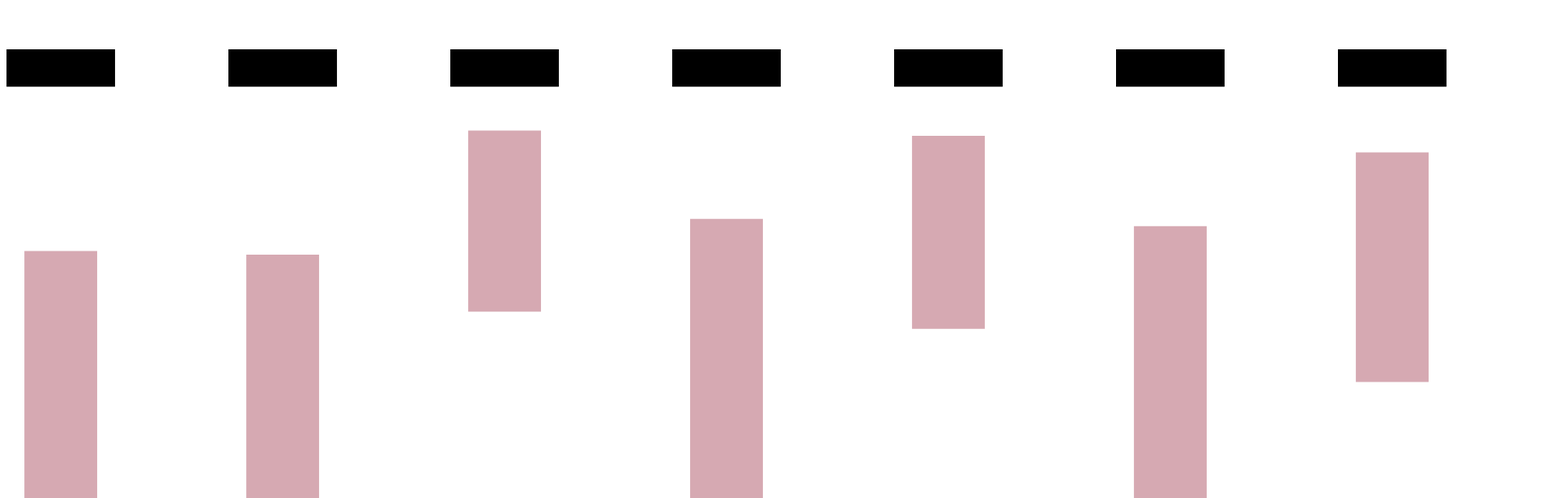
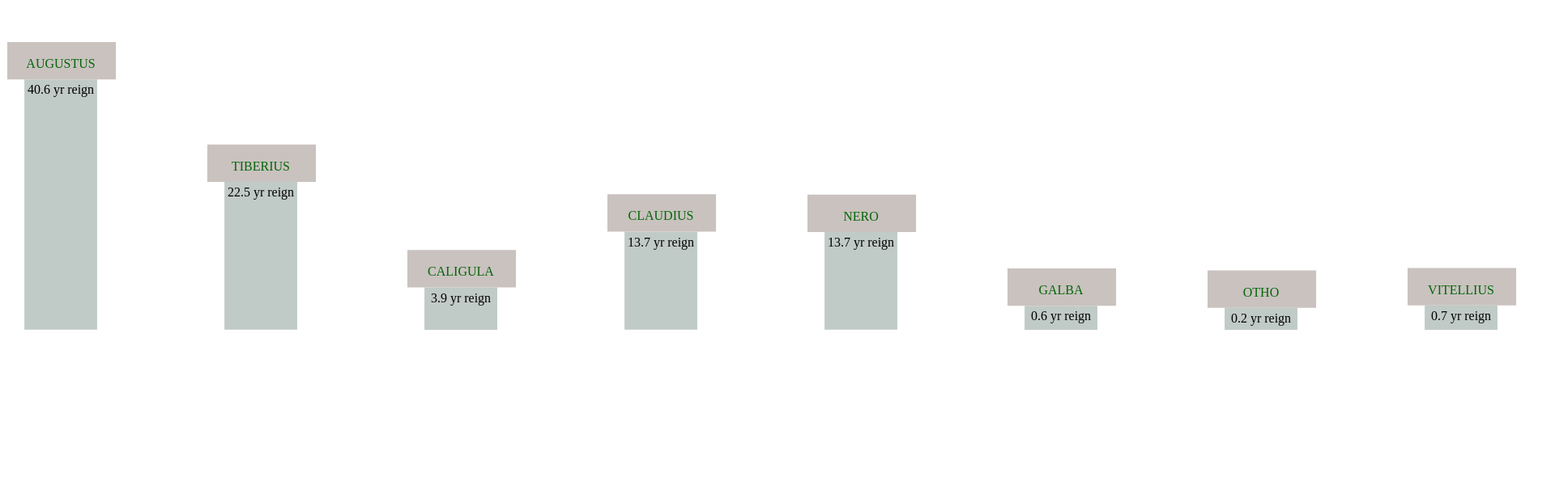
Before and after one commit to thompcd/vue-d3-emperors, a Vue app: page / in a window 1280 px wide. Shown: the top 616 px of the page at 81% size, 1920 px wide, since content can reach past the window. Built offline with nearby package versions, Linux system fonts and the light colour scheme.

Commit message:
align to bottom, add font and color

```diff
--- a/src/App.vue
+++ b/src/App.vue
@@ -16,12 +16,15 @@ export default {
 </script>
 
 <style>
+@font-face{
+  font-family: 'AUGUSTUS';
+  src: url('~@/assets/fonts/AUGUSTUS.TTF');
+  font-style: normal;
+}
 #app {
-  font-family: 'Avenir', Helvetica, Arial, sans-serif;
+  font-family: 'AUGUSTUS', Helvetica, Arial, sans-serif;
   -webkit-font-smoothing: antialiased;
   -moz-osx-font-smoothing: grayscale;
   text-align: center;
-  color: #2c3e50;
-  margin-top: 60px;
 }
 </style>
--- a/src/components/Emperors.vue
+++ b/src/components/Emperors.vue
@@ -1,15 +1,13 @@
 <template>
   <div class="emperors">
-    <h1>{{ msg }}</h1>
     <div >
-        <!-- <h2>{{emperors[i].name}}</h2>
-        <p>Born {{emperors[i].dateOfBirth}}</p>
-        <p>Reigned for {{emperors[i].daysReigned}} days</p>
-        <p>Lived for {{emperors[i].daysLived}} days</p> -->
-        <svg width="10000" height="10000">
-            <g class="emperor" v-for="(emp, i) in emperors" :key="i" :transform="`translate(${i * empWidth}, 1)`">
-                <path :transform="`scale(1,${emperors[i].columnSize})`" class="column column-fill column-outline" d="M22.11 46.25L111.95 46.25L111.95 149.38L22.11 149.38L22.11 46.25Z" id="l2a2C9Xe3A"></path>
-                <path :transform="`translate(1,${emperors[i].columnSize * {baseColumnHeight}})`" d="M0 0L134.06 0L134.06 46.25L0 46.25L0 0Z" id="caP2qghvLs"></path>
+        <svg width="17000" :height="`${canvasHeight}`">
+            <g class="emperor" v-for="(emp, i) in emperors" :key="i" :transform="`translate(${i * empWidth}, ${canvasHeight - emperors[i].columnSize})`">
+                <path class="column column-fill column-outline" :transform="`scale(1,${emperors[i].columnScale})`" d="M22.11 46.25L111.95 46.25L111.95 149.38L22.11 149.38L22.11 46.25Z"></path>
+                <path class="column column-top" :transform="`translate(1,${emperors[i].columnScale * columnPlatformHeight - columnPlatformHeight})`" d="M0 0L134.06 0L134.06 46.25L0 46.25L0 0Z"></path>
+                <text class="name" :x="columnWidth / 2" :y="`${emperors[i].columnScale * columnPlatformHeight - (columnPlatformHeight/2) + (textHeight/2)}`" text-anchor="middle">{{emp.name}}</text>
+                <text class="description" :x="columnWidth / 2" :y="`${emperors[i].columnScale * columnPlatformHeight + (textHeight)}`" text-anchor="middle">{{(emperors[i].daysReigned / 365).toFixed(1)}} yr reign</text>
+                <!-- <text class="description" :x="columnWidth / 2" :y="`${emperors[i].columnScale * columnPlatformHeight + (textHeight * 2)}`" text-anchor="middle">Age {{(emperors[i].daysLived / 365).toFixed(1)}}</text> -->
             </g>
         </svg>
     </div>
@@ -30,22 +28,27 @@ export default {
   data(){
     return{
       emperors: [],
-      empWidth: 274,
-      empHeight: 215
+      empWidth: 247,
+      empHeight: 215,
+      columnWidth: 134,
+      columnPlatformHeight: 46.25,
+      textHeight: 18,
+      baseColumnHeight: 149.5,
+      canvasHeight: 400
     }
   },
   mounted(){
     const reignDuration = d3.timeDay.count(new Date(rawData.start), new Date(rawData.end));
     const lifeDuration = d3.timeDay.count(new Date(rawData.birth), new Date(rawData.death));
-    const baseColumnHeight = "149px";
 
     const reignDurationDomain = d3.extent(rawData, function(d) {return d3.timeDay.count(new Date(d.start), new Date(d.end))});
     const lifeDurationDomain = d3.extent(rawData, function(d) {return d3.timeDay.count(new Date(d.start), new Date(d.end))});
-    // const twitterFollowingDomain = d3.extent(rawData, ({ guest_twitter_following }) => guest_twitter_following);
-    // const sharesDomain = d3.extent(rawData, ({ shares }) => shares);
     const columnScale = d3.scaleLinear(reignDurationDomain, [0.25, 3]);
-    // const wingScale = d3.scaleLinear(twitterFollowingDomain, [0.25, 1]);
-    // const haloScale = d3.scaleLinear(sharesDomain, [0.25, 1]);
+
+    const baseColumnHeight = 149.5;
+    const columnWidth = 134;
+    const columnPlatformHeight = 46.25;
+    const textHeight = 18;
 
     this.emperors = _.map(rawData, emp => {
       return {
@@ -59,7 +62,9 @@ export default {
         dynasty: emp.dynasty,
         daysLived: d3.timeDay.count(new Date(emp.birth), new Date(emp.death)),
         daysReigned: d3.timeDay.count(new Date(emp.start), new Date(emp.end)),
-        columnSize: columnScale(d3.timeDay.count(new Date(emp.birth), new Date(emp.death)))
+        columnSize: (baseColumnHeight * columnScale(d3.timeDay.count(new Date(emp.start), new Date(emp.end)))),
+        columnScale: (columnScale(d3.timeDay.count(new Date(emp.start), new Date(emp.end)))),
+        id: emp.id
       }
     })
   }
@@ -69,5 +74,14 @@ export default {
 <!-- Add "scoped" attribute to limit CSS to this component only -->
 <style scoped>
 
-.column-fill {fill:#D6A9B2;}
+.column-fill {fill:#c0cac7;}
+.column-top {fill:#C9C2BF;}
+text{
+  font-family: 'AUGUSTUS';
+  font-size: 1rem;
+}
+.name {
+  fill:#056608;
+  text-transform: uppercase;
+  }
 </style>
```
Also changed, not shown: src/assets/fonts/AUGUSTUS.TTF (added).
